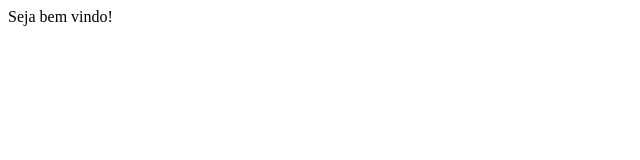
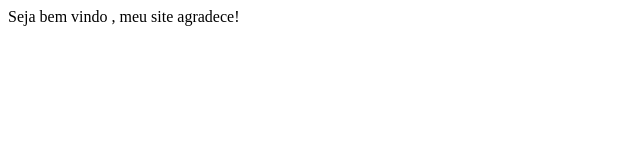
Before and after one commit to SilvaServerED1/JogosDePlataforma, a plain HTML site: page index.html in a window 1280 px wide. Shown: the whole page, without its empty margins (0-640 px from the left). Drawn offline with Linux system fonts and the light colour scheme.

Commit message:
atualizei o arquivo

```diff
--- a/index.html
+++ b/index.html
@@ -3,7 +3,7 @@
 
 </head>
 <body>
-</h1> Seja bem vindo!</h1>
+</h1> Seja bem vindo , meu site agradece!</h1>
 
 
 </body>
```
